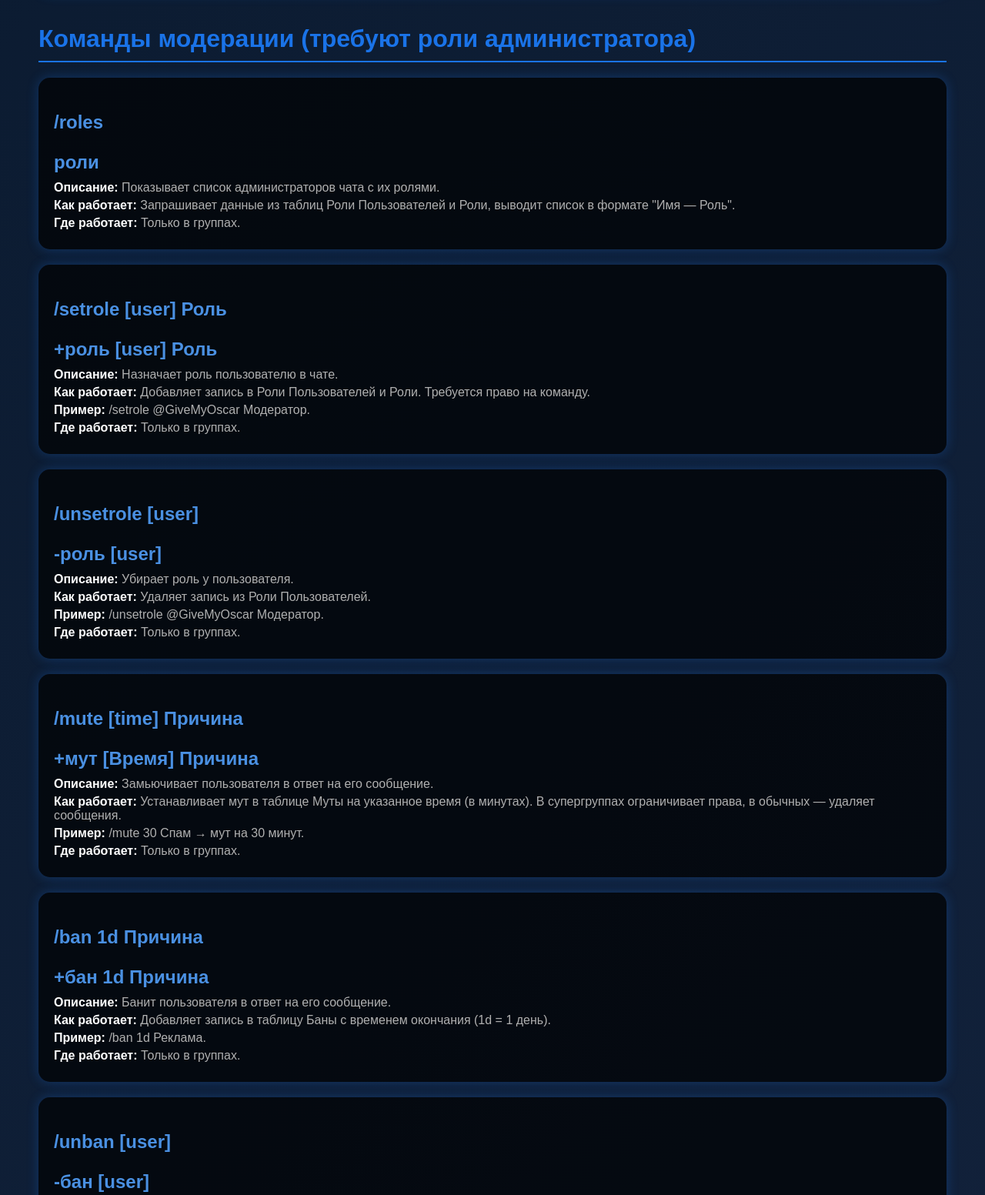
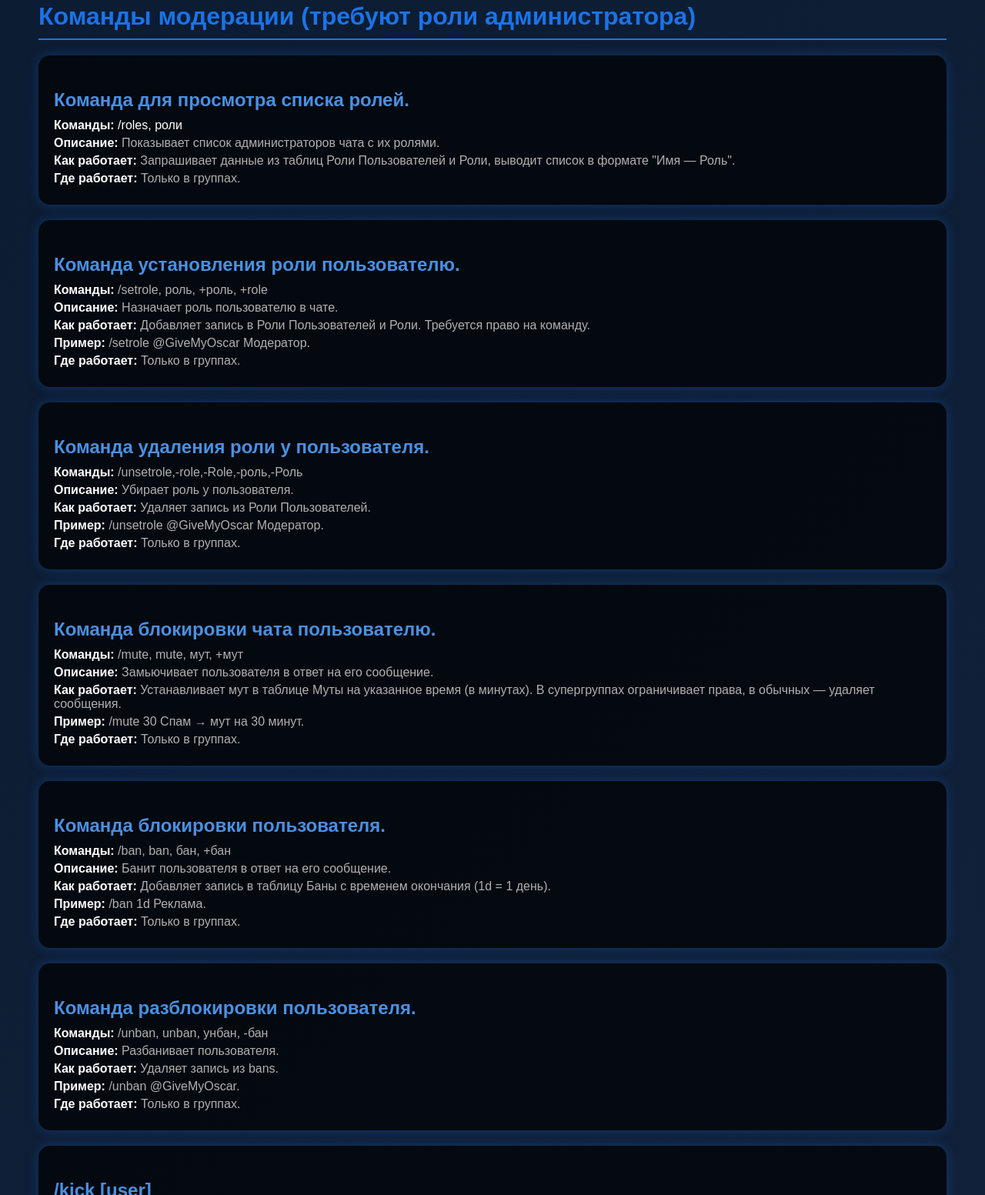
Before and after one commit to crazyadminbr/crazy, a plain HTML site: page command.html in a window 1280 px wide. Shown: the part 1001-2554 px from the top of the page at 77% size. Drawn offline with Linux system fonts and the light colour scheme.

Commit message:
Update command.html

```diff
--- a/command.html
+++ b/command.html
@@ -62,8 +62,8 @@
                     <p><strong>Где работает:</strong> В личке и группах.</p>
                 </div>
                 <div class="command-item">
-                    <h3>/setnick [имя]</h3>
-                    <h3>+имя [имя]</h3>
+                    <h3>Установить имя в чате</h3>
+                    <p><strong>Команды:</strong>/setnick (Имя), +имя (Имя), +ник (Имя)</p>
                     <p><strong>Описание:</strong> Устанавливает пользователю ник в чате (до 20 символов).</p>
                     <p><strong>Как работает:</strong> Сохраняет ник в статистике. Используется в сообщениях вместо имени..</p>
                     <p><strong>Пример:</strong> /setnick Котик → "Ваш ник в чате установлен: Котик".</p>
@@ -75,47 +75,47 @@
             <div class="command-category">
                 <h2>Команды модерации (требуют роли администратора)</h2>
                 <div class="command-item">
-                    <h3>/roles</h3>
-                    <h3>роли</h3>
+                    <h3>Команда для просмотра списка ролей.</h3
+                    <p><strong>Команды:</strong> /roles, роли</p>
                     <p><strong>Описание:</strong> Показывает список администраторов чата с их ролями.</p>
                     <p><strong>Как работает:</strong> Запрашивает данные из таблиц Роли Пользователей и Роли, выводит список в формате "Имя — Роль".</p>
                     <p><strong>Где работает:</strong> Только в группах.</p>
                 </div>
                 <div class="command-item">
-                    <h3>/setrole [user] Роль</h3>
-                    <h3>+роль [user] Роль</h3>
+                    <h3>Команда установления роли пользователю.</h3>
+                    <p><strong>Команды:</strong> /setrole, роль, +роль, +role</p>
                     <p><strong>Описание:</strong> Назначает роль пользователю в чате.</p>
                     <p><strong>Как работает:</strong> Добавляет запись в Роли Пользователей и Роли. Требуется право на команду.</p>
                     <p><strong>Пример:</strong> /setrole @GiveMyOscar Модератор.</p>
                     <p><strong>Где работает:</strong> Только в группах.</p>
                 </div>
                 <div class="command-item">
-                    <h3>/unsetrole [user]</h3>
-                    <h3>-роль [user] </h3>
+                    <h3>Команда удаления роли у пользователя.</h3>
+                    <p><strong>Команды:</strong> /unsetrole,-role,-Role,-роль,-Роль</p>
                     <p><strong>Описание:</strong> Убирает роль у пользователя.</p>
                     <p><strong>Как работает:</strong> Удаляет запись из Роли Пользователей.</p>
                     <p><strong>Пример:</strong> /unsetrole @GiveMyOscar Модератор.</p>
                     <p><strong>Где работает:</strong> Только в группах.</p>
                 </div>
                 <div class="command-item">
-                    <h3>/mute [time] Причина</h3>
-                    <h3>+мут [Время] Причина </h3>
+                    <h3>Команда блокировки чата пользователю.</h3>
+                    <p><strong>Команды:</strong> /mute, mute, мут, +мут</p>
                     <p><strong>Описание:</strong> Замьючивает пользователя в ответ на его сообщение.</p>
                     <p><strong>Как работает:</strong> Устанавливает мут в таблице Муты на указанное время (в минутах). В супергруппах ограничивает права, в обычных — удаляет сообщения.</p>
                     <p><strong>Пример:</strong> /mute 30 Спам → мут на 30 минут.</p>
                     <p><strong>Где работает:</strong> Только в группах.</p>
                 </div>
                 <div class="command-item">
-                    <h3>/ban 1d Причина</h3>
-                    <h3>+бан 1d Причина</h3>
+                    <h3>Команда блокировки пользователя.</h3>
+                    <p><strong>Команды:</strong> /ban, ban, бан, +бан</p>
                     <p><strong>Описание:</strong> Банит пользователя в ответ на его сообщение.</p>
                     <p><strong>Как работает:</strong> Добавляет запись в таблицу Баны с временем окончания (1d = 1 день).</p>
                     <p><strong>Пример:</strong> /ban 1d Реклама.</p>
                     <p><strong>Где работает:</strong> Только в группах.</p>
                 </div>
                 <div class="command-item">
-                    <h3>/unban [user]</h3>
-                    <h3>-бан [user] </h3>
+                    <h3>Команда разблокировки пользователя.</h3>
+                    <p><strong>Команды:</strong> /unban, unban, унбан, -бан</p>
                     <p><strong>Описание:</strong> Разбанивает пользователя.</p>
                     <p><strong>Как работает:</strong> Удаляет запись из bans.</p>
                     <p><strong>Пример:</strong> /unban @GiveMyOscar.</p>
@@ -129,23 +129,23 @@
                     <p><strong>Где работает:</strong> Только в группах.</p>
                 </div>
                 <div class="command-item">
-                    <h3>/unmute [user]</h3>
-                    <h3>-мут [user] </h3>
+                    <h3>Команда снятия блокировки чата пользователя.</h3>
+                    <p><strong>Команды:</strong> /unmute, unmute, унмут, -мут</p>
                     <p><strong>Описание:</strong> Снимает мут с пользователя.</p>
                     <p><strong>Как работает:</strong> Удаляет запись из Муты или снимает ограничения через API.</p>
                     <p><strong>Пример:</strong> /unmute @GiveMyOscar/p>
                     <p><strong>Где работает:</strong> Только в группах.</p>
                 </div>
                 <div class="command-item">
-                    <h3>/banlist</h3>
-                    <h3>баны</h3>
+                    <h3>Команда проверки блокировок в чате</h3>
+                    <p><strong>Команды:</strong> /banlist, bans, баны, банлист, блокировки</p>
                     <p><strong>Описание:</strong> Показывает список забаненных пользователей.</p>
                     <p><strong>Как работает:</strong> Запрашивает данные из таблицы Баны.</p>
                     <p><strong>Где работает:</strong> Только в группах.</p>
                 </div>
                 <div class="command-item">
-                    <h3>/mutelist</h3>
-                    <h3>муты</h3>
+                    <h3>Команда проверки мутов.</h3>
+                    <p><strong>Команды:</strong> /mutelist, /muts, муты, мутлист, мутные</p>
                     <p><strong>Описание:</strong> Показывает список замьюченных пользователей.</p>
                     <p><strong>Как работает:</strong> Запрашивает данные из таблицы Муты.</p>
                     <p><strong>Где работает:</strong> Только в группах.</p>
```
